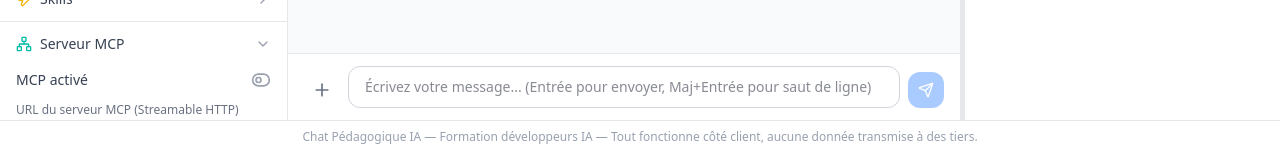
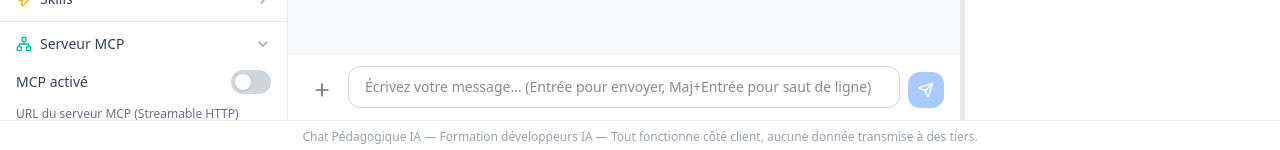
Before and after one commit to jlg-formation/chat-llm, a React (Vite) app: page / in a window 1280 px wide. Both pictures are taken after a click on the button "Serveur MCP". Shown: the part 647-797 px from the top of the page. Built offline with nearby package versions, Linux system fonts and the light colour scheme.

Commit message:
feat: remplacement des icônes toggle par un interrupteur CSS avec fond coloré
Co-Authored-By: Claude Sonnet 4.6 <noreply@anthropic.com>

```diff
--- a/src/components/sidebar/McpSection.tsx
+++ b/src/components/sidebar/McpSection.tsx
@@ -1,5 +1,6 @@
 import { useState } from 'react'
-import { Network, RefreshCw, ToggleLeft, ToggleRight } from 'lucide-react'
+import { Network, RefreshCw } from 'lucide-react'
+import { Toggle } from './Toggle'
 import { useConfig } from '../../store/configStore'
 import { Accordion } from './Accordion'
 import { fetchMcpTools } from '../../services/llm'
@@ -36,15 +37,7 @@ export function McpSection() {
       <div className="space-y-3">
         <div className="flex items-center justify-between">
           <span className="text-sm text-gray-700">MCP activé</span>
-          <button
-            onClick={() => update({ mcpEnabled: !config.mcpEnabled })}
-            className="text-gray-400"
-          >
-            {config.mcpEnabled
-              ? <ToggleRight className="w-5 h-5 text-teal-500" />
-              : <ToggleLeft className="w-5 h-5" />
-            }
-          </button>
+          <Toggle checked={config.mcpEnabled} onChange={() => update({ mcpEnabled: !config.mcpEnabled })} color="teal" />
         </div>
 
         <div>
@@ -75,12 +68,7 @@ export function McpSection() {
             <p className="text-xs text-gray-500 font-medium">Outils disponibles :</p>
             {config.mcpTools.map(tool => (
               <div key={tool.name} className="flex items-center gap-2 text-sm">
-                <button onClick={() => toggleTool(tool)} className="shrink-0">
-                  {tool.enabled
-                    ? <ToggleRight className="w-4 h-4 text-teal-500" />
-                    : <ToggleLeft className="w-4 h-4 text-gray-400" />
-                  }
-                </button>
+                <Toggle checked={tool.enabled} onChange={() => toggleTool(tool)} color="teal" size="sm" />
                 <span className={`font-mono text-xs ${tool.enabled ? 'text-gray-800' : 'text-gray-400'}`}>
                   {tool.name}
                 </span>
--- a/src/components/sidebar/SkillsSection.tsx
+++ b/src/components/sidebar/SkillsSection.tsx
@@ -1,5 +1,6 @@
 import { useEffect, useRef, useState } from 'react'
-import { Zap, Upload, Trash2, ToggleLeft, ToggleRight } from 'lucide-react'
+import { Zap, Upload, Trash2 } from 'lucide-react'
+import { Toggle } from './Toggle'
 import { Accordion } from './Accordion'
 import type { Skill } from '../../types'
 import { loadSkills, importSkillFromZip, updateSkill, deleteSkill } from '../../store/skillsStore'
@@ -67,16 +68,7 @@ export function SkillsSection() {
               }`}
             >
               <span className="flex-1 text-sm font-medium text-gray-700 truncate">{skill.name}</span>
-              <button
-                onClick={() => toggleSkill(skill)}
-                className="text-gray-400 hover:text-yellow-600 transition-colors"
-                title={skill.enabled ? 'Désactiver' : 'Activer'}
-              >
-                {skill.enabled
-                  ? <ToggleRight className="w-5 h-5 text-yellow-500" />
-                  : <ToggleLeft className="w-5 h-5" />
-                }
-              </button>
+              <Toggle checked={skill.enabled} onChange={() => toggleSkill(skill)} color="yellow" />
               <button
                 onClick={() => removeSkill(skill.id)}
                 className="text-gray-300 hover:text-red-500 transition-colors"
--- /dev/null
+++ b/src/components/sidebar/Toggle.tsx
@@ -0,0 +1,26 @@
+interface ToggleProps {
+  checked: boolean
+  onChange: () => void
+  color?: 'teal' | 'yellow'
+  size?: 'sm' | 'md'
+}
+
+export function Toggle({ checked, onChange, color = 'teal', size = 'md' }: ToggleProps) {
+  const track = size === 'md'
+    ? 'w-10 h-6'
+    : 'w-7 h-4'
+  const thumb = size === 'md'
+    ? 'w-4 h-4 top-1 left-1 peer-checked:translate-x-4'
+    : 'w-2.5 h-2.5 top-[3px] left-[3px] peer-checked:translate-x-3'
+  const bg = color === 'teal'
+    ? 'peer-checked:bg-teal-500'
+    : 'peer-checked:bg-yellow-500'
+
+  return (
+    <label className="relative inline-flex items-center cursor-pointer">
+      <input type="checkbox" className="sr-only peer" checked={checked} onChange={onChange} />
+      <div className={`${track} ${bg} bg-gray-300 rounded-full transition-colors duration-200`} />
+      <div className={`absolute ${thumb} bg-white rounded-full shadow transition-transform duration-200`} />
+    </label>
+  )
+}
```
